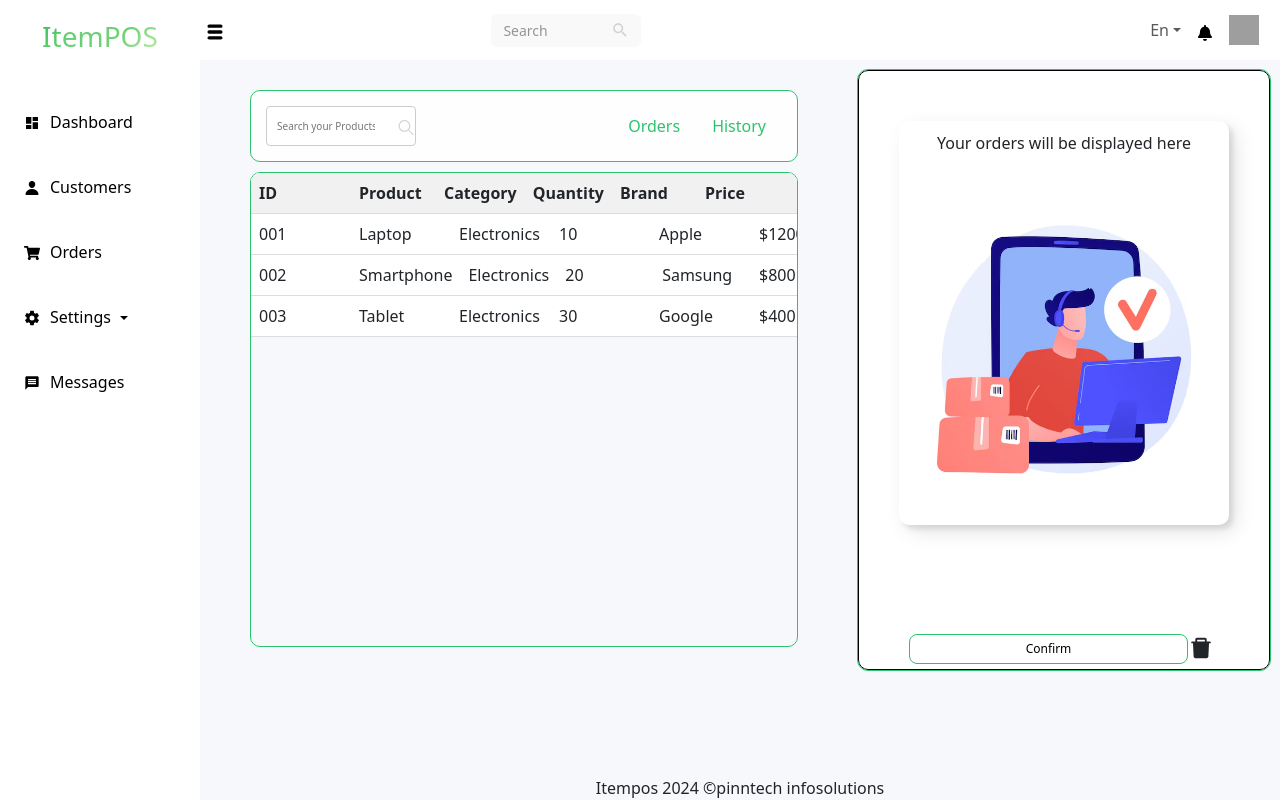
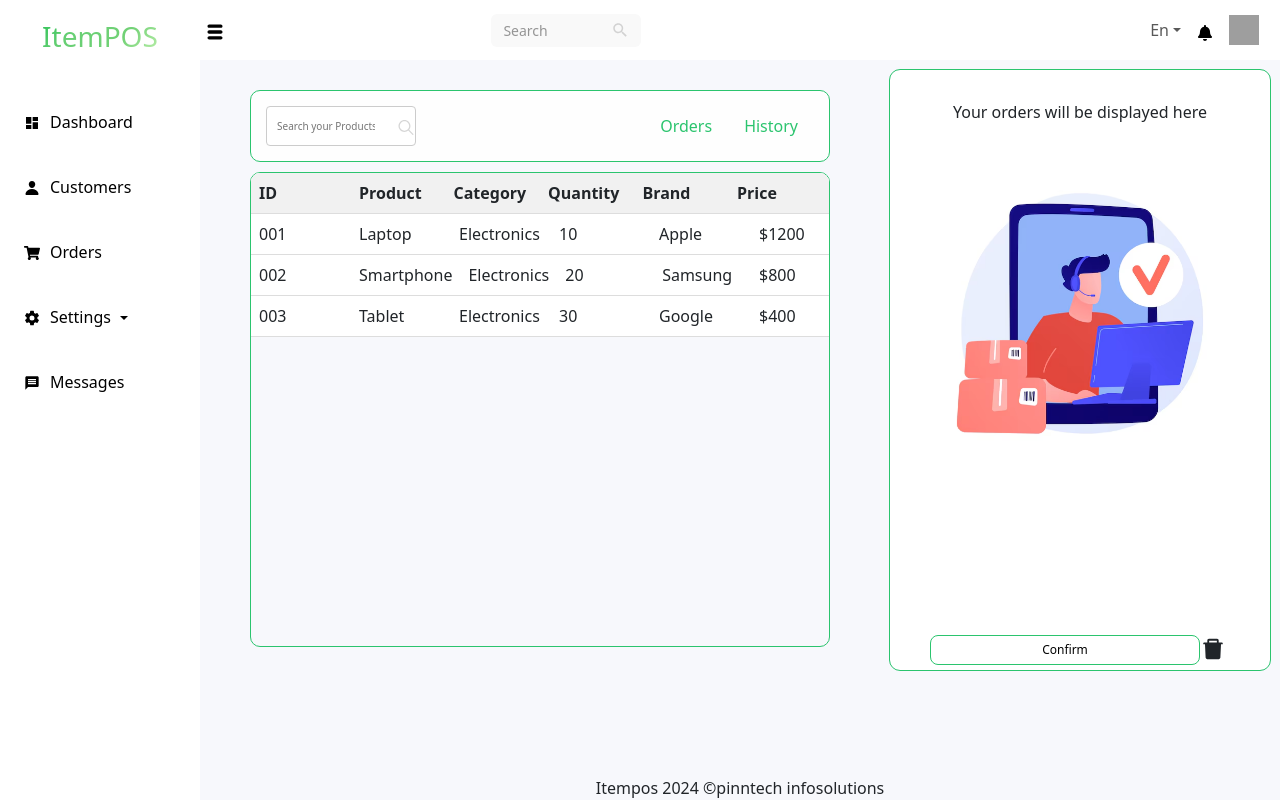
Before and after one commit to nehalmk001/POS, a React (Vite) app: page /orders in a window 1280 px wide. Built offline with nearby package versions, Linux system fonts and the light colour scheme; grey boxes are pictures that could not be loaded.

Commit message:
styled the order console

```diff
--- a/src/Components/Table/Table.jsx
+++ b/src/Components/Table/Table.jsx
@@ -15,7 +15,7 @@ const Table = ({ headers, data,onRowClick }) => {
       {/* Table content */}
       <div className='table-content'>
         {data.map((row, rowIndex) => (
-          <div className='row p-0 m-0' style={{ display: 'grid', gridTemplateColumns: headers.map(h => h.width).join(' ') }} key={rowIndex}  onClick={()=>onRowClick(row)}>
+          <div className='rows p-0 m-0' style={{ display: 'grid', gridTemplateColumns: headers.map(h => h.width).join(' ') }} key={rowIndex}  onClick={()=>onRowClick(row)}>
             {row.map((cell, cellIndex) => (
               <div key={cellIndex} className='cell p-2'>
                 {cell}
--- a/src/css/Orders.css
+++ b/src/css/Orders.css
@@ -6,12 +6,12 @@
 
     .grid-container {
         display: grid;
-        grid-template-columns: 200px 1fr 1fr 1fr 1fr 1fr;
+        grid-template-columns: 200px 1fr 1fr 1fr 1fr 400px;
         grid-template-rows: 60px 1fr auto;
         height: 100vh;
         grid-template-areas:
             'side-nav navbar navbar navbar navbar navbar'
-            'side-nav main main main order-window order-window'
+            'side-nav main main main main order-window'
             'side-nav footer footer footer footer footer';
         transition: grid-template-columns 0.3s ease; /* Transition for the grid */
     }
@@ -92,7 +92,7 @@
     background-color: #f1f1f1;
     font-weight: bold;
    }
-      .header, .row {
+      .header, .rows {
         border-bottom: 1px solid #ddd;
       }
 
@@ -124,7 +124,7 @@
         min-height: 600px;
        max-height: 600px;
         border-radius: 10px;
-        padding: 0px 40px;
+        padding: 0px 30px;
         padding-top:30px;
 
         overflow-y: auto;
@@ -141,16 +141,23 @@
     }
 
 
+    .btn-cont{
+        gap: 10px;
+        align-items: center;
+
+    }
     .btn-counter {
-        border: 1px solid black;
         background-color: #2bc46e;
         color: white;
+        padding: 10px;
+        border-radius: 15px;
+
     }
 
     .btn-counter:hover{
         background-color: white;
         color: #2bc46e;
-        border: 1px solid  #2bc46e;
+
     }
 
     .confirm-btn{
@@ -172,3 +179,14 @@
        padding: 5px 10px;
 
     }
+
+    .title-order{
+        font-size: 14px;
+        margin-bottom: 0;
+        font-weight: bold;
+    }
+
+    .title-order p{
+        font-size: 14px;
+        margin-bottom: 0;
+    }
--- a/src/pages/Orders/Orders.jsx
+++ b/src/pages/Orders/Orders.jsx
@@ -110,24 +110,28 @@ const Orders = () => {
 
       {/* order window div */}
       <div className="order-window ">
-        <div className="orders " style={{border:'1px solid black'}}>
-          <div className="order-list" id="order-list">
+        <div className="orders " >
+          <div className="order-lists" id="order-lists">
+
             {selectedProduct.length > 0 ? (
               selectedProduct.map((product, index) => (
-                <Card key={index} border="success" style={{ width: '28rem', marginBottom: '10px' }}>
-                  <Card.Header className='d-flex justify-content-between bg-white' style={{borderBottom:'none'}}>
-                    <div className='pdt-img'><img src="https://hbkonline.in/pub/media/catalog/product/a/p/apple_fruit_powder3.jpg" style={{width:'66px',height:'66px'}} alt="Product" /></div>
+                <Card key={index} border="success" style={{ width: '20rem', marginBottom: '10px' ,background:' background-color: #ebfaf1'}}>
+                  <Card.Header className='d-flex justify-content-end bg-white p-0 m-0' style={{borderBottom:'none' }}>
                     <div><IoMdClose /></div>
                   </Card.Header>
-                  <Card.Body>
-                    <Card.Title className='mt-0'>{product.name}</Card.Title>
+                  <Card.Body className='m-0 p-0'>
                     <Card.Text>
-                      <p className='mb-0'>Quantity: {product.quantity}</p>
-                      <p className='mb-3'>Price: ${(product.quantity * product.price).toFixed(2)}</p>
-                      <ButtonGroup size="sm" className='w-50'>
-                        <Button className='btn-counter' onClick={() => incrementQuantity(product.id)}><FaPlus /></Button>
-                        <Button className='btn-counter' onClick={() => decrementQuantity(product.id)}><FaMinus /></Button>
-                      </ButtonGroup>
+                      <div className='card-content d-flex justify-content-around'>
+                    <div className='pdt-img'><img src="https://hbkonline.in/pub/media/catalog/product/a/p/apple_fruit_powder3.jpg" style={{width:'66px',height:'66px'}} alt="Product" /></div>
+                     <div className='order-txt'>
+                     <Card.Title className='title-order mt-0'>{product.name}</Card.Title>
+                      <p className='mb-0' style={{fontSize:'14px',marginBottom:'0px'}}>Quantity: {product.quantity}</p>
+                      <p className='mb-3'>Price: ${(product.quantity * product.price).toFixed(2)}</p></div>
+                      <div  className='btn-cont w-25 d-flex p-0 m-0 '>
+                        <button className='btn-counter' onClick={() => incrementQuantity(product.id)}><FaPlus /></button>
+                        <button className='btn-counter' onClick={() => decrementQuantity(product.id)}><FaMinus /></button>
+                      </div>
+                      </div>
                     </Card.Text>
                   </Card.Body>
                 </Card>
```
